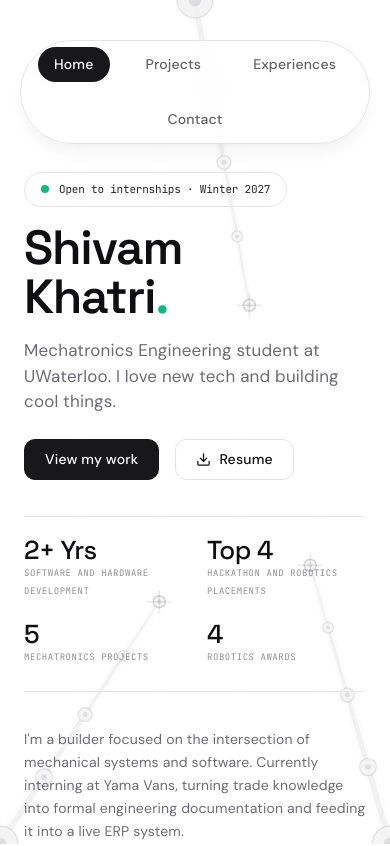
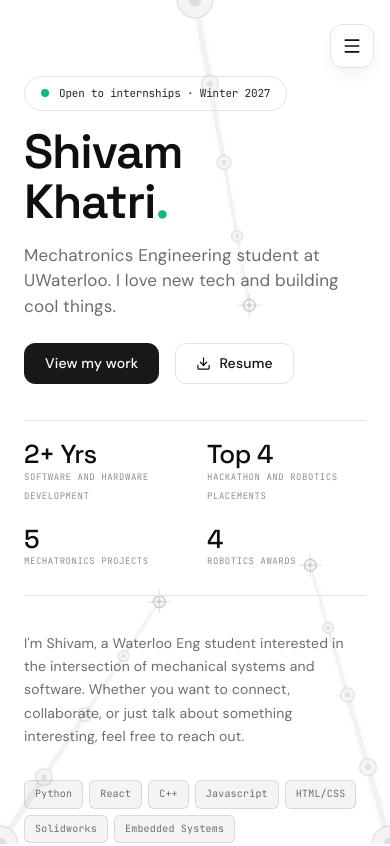
Before and after one commit to ShivamJKhatri/Website, a React (Vite) app in the folder my-website/: page / in a window 390 px wide. Shown: the top 846 px of the page. Built offline with nearby package versions, Linux system fonts and the light colour scheme.

Commit message:
Changes before Deployment

```diff
--- a/my-website/src/components/Homepage.jsx
+++ b/my-website/src/components/Homepage.jsx
@@ -75,10 +75,8 @@ export default function Homepage() {
       <div className="home-details-section">
         <div className="home-intro-col">
           <p>
-            I'm a builder focused on the intersection of mechanical systems and
-            software. Currently interning at Yama Vans, turning trade knowledge
-            into formal engineering documentation and feeding it into a live ERP
-            system.
+            I'm Shivam, a Waterloo Eng student interested in the intersection of mechanical systems and software. Whether you want to connect, collaborate, or just talk about something interesting, feel free to reach out.
+
           </p>
         </div>
         <div className="home-skills-col">
--- a/my-website/src/components/Navbar.jsx
+++ b/my-website/src/components/Navbar.jsx
@@ -1,35 +1,76 @@
+import { useEffect, useState } from "react";
+import { Menu, X } from "lucide-react";
+
 const LINKS = [
-    { to: '/', label: 'Home' },
-    { to: '/projects', label: 'Projects' },
-    { to: '/experiences', label: 'Experiences' },
-    { to: '/contact', label: 'Contact' },
-]
+  { to: "/", label: "Home" },
+  { to: "/projects", label: "Projects" },
+  { to: "/experiences", label: "Experiences" },
+  { to: "/contact", label: "Contact" },
+];
 
-export default function Navbar({ navigate = () => {}, path = '/' }) {
+export default function Navbar({ navigate = () => {}, path = "/" }) {
+  const [open, setOpen] = useState(false);
+
+  useEffect(() => {
+    setOpen(false);
+  }, [path]);
+
+  useEffect(() => {
+    if (!open) return undefined;
+
+    const onKeyDown = (e) => {
+      if (e.key === "Escape") setOpen(false);
+    };
+
+    document.addEventListener("keydown", onKeyDown);
+    return () => document.removeEventListener("keydown", onKeyDown);
+  }, [open]);
+
   const go = (e, to) => {
-        e.preventDefault()
-        navigate(to)
-    }
+    e.preventDefault();
+    navigate(to);
+    setOpen(false);
+  };
 
   return (
-        <nav className="navbar">
-            <ul className="navbar-links">
+    <nav className={`navbar${open ? " navbar--open" : ""}`}>
+      <button
+        type="button"
+        className="navbar-toggle"
+        aria-expanded={open}
+        aria-controls="navbar-menu"
+        aria-label={open ? "Close menu" : "Open menu"}
+        onClick={() => setOpen((prev) => !prev)}
+      >
+        {open ? <X size={20} strokeWidth={2} aria-hidden="true" /> : <Menu size={20} strokeWidth={2} aria-hidden="true" />}
+      </button>
+
+      <button
+        type="button"
+        className="navbar-backdrop"
+        aria-label="Close menu"
+        aria-hidden={!open}
+        tabIndex={open ? 0 : -1}
+        onClick={() => setOpen(false)}
+      />
+
+      <ul id="navbar-menu" className="navbar-links" aria-hidden={!open}>
         {LINKS.map((link) => {
-                    const isActive = path === link.to
+          const isActive = path === link.to;
           return (
             <li key={link.to}>
               <a
                 href={link.to}
                 onClick={(e) => go(e, link.to)}
-                                className={isActive ? 'is-active' : undefined}
-                                aria-current={isActive ? 'page' : undefined}
+                className={isActive ? "is-active" : undefined}
+                aria-current={isActive ? "page" : undefined}
               >
                 {link.label}
               </a>
             </li>
-                    )
+          );
         })}
       </ul>
     </nav>
-    )
+  );
 }
--- a/my-website/src/components/Projects.jsx
+++ b/my-website/src/components/Projects.jsx
@@ -1,4 +1,4 @@
-import { useRef } from "react";
+import { useRef, useEffect, useState } from "react";
 import stabiliKneeImg from "../assets/StabiliKnee.jpg";
 import pageNavigatorImg from "../assets/Page Navigator.png";
 import pokerBotImg from "../assets/Poker Robot.jpeg";
@@ -152,6 +152,7 @@ function AchievementBadge({ achievement }) {
 function ProjectCard({ project, index }) {
   const cardRef = useRef(null);
   const primaryUrl = getPrimaryUrl(project);
+  const [isMobile, setIsMobile] = useState(false);
   const { style: tiltStyle, spotStyle, handleMove, handleLeave } = useTilt(cardRef, {
     maxDeg: 10,
     maxShadow: 20,
@@ -159,17 +160,28 @@ function ProjectCard({ project, index }) {
   });
   const { ref: revealRef, visible } = useScrollReveal();
 
+  useEffect(() => {
+    const mq = window.matchMedia("(max-width: 768px)");
+    const update = () => setIsMobile(mq.matches);
+    update();
+    mq.addEventListener("change", update);
+    return () => mq.removeEventListener("change", update);
+  }, []);
+
+  const cardClickable = Boolean(primaryUrl && !isMobile);
+
   const openPrimary = () => {
     if (primaryUrl) window.open(primaryUrl, "_blank", "noopener,noreferrer");
   };
 
   const handleCardClick = (e) => {
+    if (!cardClickable) return;
     if (e.target.closest("a, button")) return;
     openPrimary();
   };
 
   const handleCardKeyDown = (e) => {
-    if (!primaryUrl) return;
+    if (!cardClickable) return;
     if (e.key === "Enter" || e.key === " ") {
       e.preventDefault();
       openPrimary();
@@ -184,13 +196,13 @@ function ProjectCard({ project, index }) {
     >
       <article
         ref={cardRef}
-        className={`proj-card${primaryUrl ? " proj-card--clickable" : ""}`}
+        className={`proj-card${cardClickable ? " proj-card--clickable" : ""}`}
         onMouseMove={handleMove}
         onMouseLeave={handleLeave}
         onClick={handleCardClick}
         onKeyDown={handleCardKeyDown}
-        tabIndex={primaryUrl ? 0 : undefined}
-        aria-label={primaryUrl ? `View project: ${project.title}. Opens in a new tab.` : undefined}
+        tabIndex={cardClickable ? 0 : undefined}
+        aria-label={cardClickable ? `View project: ${project.title}. Opens in a new tab.` : undefined}
         style={tiltStyle}
       >
         <div className="proj-card-spotlight" style={spotStyle} />
--- a/my-website/src/index.css
+++ b/my-website/src/index.css
@@ -124,7 +124,10 @@ body {
   .home-container,
   .proj-card-wrapper,
   .exp-card-wrapper,
-  .contact-inner {
+  .contact-inner,
+  .navbar-backdrop,
+  .navbar-links,
+  .navbar-toggle {
     transition: none;
   }
 }
@@ -198,6 +201,14 @@ code {
   padding: 16px 20px 0;
   color: var(--text-h);
   box-sizing: border-box;
+}
+
+.navbar-toggle {
+  display: none;
+}
+
+.navbar-backdrop {
+  display: none;
 }
 
 .navbar-logo {
@@ -299,22 +310,120 @@ code {
   50% { transform: translateY(-2.5px) scale(1.1); }
 }
 
-/* Responsive navbar layout */
+/* Responsive navbar — hamburger menu on mobile */
 @media (max-width: 768px) {
   .navbar {
+    position: sticky;
+    top: 12px;
+    justify-content: flex-end;
+    width: calc(100% - 32px);
+    max-width: none;
+    padding: 12px 0 0;
+    margin: 0 16px;
+    z-index: 200;
+  }
+
+  .navbar-toggle {
+    display: inline-flex;
+    align-items: center;
+    justify-content: center;
+    width: 44px;
+    height: 44px;
+    padding: 0;
+    border: 1px solid var(--border);
+    border-radius: 12px;
+    background: var(--nav-bg);
+    color: var(--text-h);
+    cursor: pointer;
+    backdrop-filter: blur(12px) saturate(140%);
+    -webkit-backdrop-filter: blur(12px) saturate(140%);
+    box-shadow: var(--shadow);
+    transition:
+      background-color 0.2s ease,
+      border-color 0.2s ease,
+      transform 0.25s cubic-bezier(0.16, 1, 0.3, 1);
+  }
+
+  .navbar--open .navbar-toggle {
+    border-color: var(--accent-border);
+    background: var(--accent-bg);
+    transform: rotate(90deg);
+  }
+
+  .navbar-toggle:hover {
+    border-color: var(--accent-border);
+    background: var(--accent-bg);
+  }
+
+  .navbar-toggle:focus-visible {
+    outline: 2px solid var(--accent);
+    outline-offset: 2px;
+  }
+
+  .navbar-backdrop {
+    display: block;
+    position: fixed;
+    inset: 0;
+    z-index: -1;
+    border: none;
+    padding: 0;
+    margin: 0;
+    background: rgba(0, 0, 0, 0.45);
+    cursor: pointer;
+    opacity: 0;
+    visibility: hidden;
+    pointer-events: none;
+    transition:
+      opacity 0.3s ease,
+      visibility 0.3s ease;
+  }
+
+  .navbar--open .navbar-backdrop {
+    opacity: 1;
+    visibility: visible;
+    pointer-events: auto;
+  }
+
+  .navbar-links {
+    display: flex;
+    position: absolute;
+    top: calc(100% + 10px);
+    right: 0;
+    left: 0;
     flex-direction: column;
-    gap: 16px;
-    padding: 24px 20px;
+    align-items: stretch;
+    gap: 4px;
+    padding: 8px;
+    border-radius: 16px;
+    opacity: 0;
+    visibility: hidden;
+    pointer-events: none;
+    transform: translateY(-10px) scale(0.97);
+    transform-origin: top right;
+    transition:
+      opacity 0.32s cubic-bezier(0.16, 1, 0.3, 1),
+      transform 0.32s cubic-bezier(0.16, 1, 0.3, 1),
+      visibility 0.32s;
+  }
+
+  .navbar--open .navbar-links {
+    opacity: 1;
+    visibility: visible;
+    pointer-events: auto;
+    transform: translateY(0) scale(1);
+  }
+
+  .navbar-links li {
     width: 100%;
   }
-  .navbar-logo {
-    position: static;
+
+  .navbar-links a {
+    width: 100%;
+    text-align: center;
+    padding: 12px 16px;
+    border-radius: 10px;
   }
-  .navbar-links {
-    gap: 20px;
-    flex-wrap: wrap;
-    justify-content: center;
-  }
+
   .sticky-ai-cta {
     bottom: 16px;
     right: 16px;
```
Lines whose indentation alone changed are shown as unchanged.
